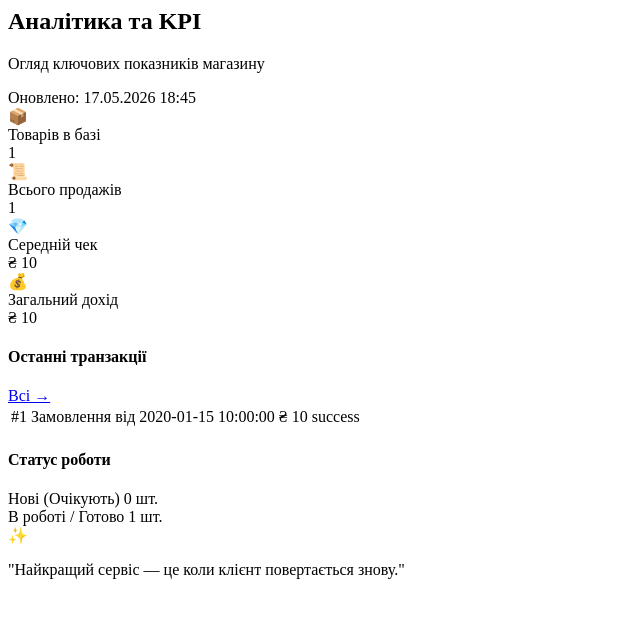
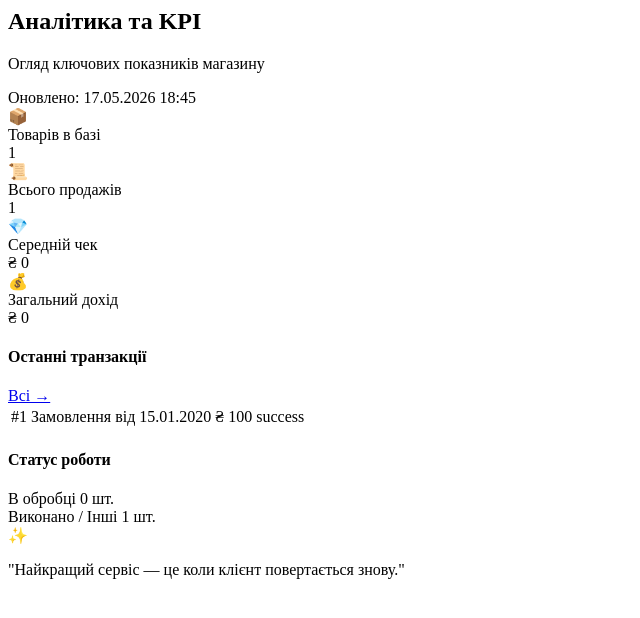
Before and after one commit to morieturm200/beautystore, a PHP site: page /mod_chars.php in a window 1280 px wide. Shown: the top 618 px of the page, without its empty margins (0-640 px from the left). Run offline with PHP 8.4, Linux system fonts and the light colour scheme; tables that the repository leaves empty or names only in its code hold one stand-in row (values such as "Sample post").

Commit message:
Update mod_chars.php

```diff
--- a/mod_chars.php
+++ b/mod_chars.php
@@ -1,33 +1,52 @@
 <?php
-// Якщо файл підключається через include в головному, $pdo вже існує.
 if (!isset($pdo)) {
     $host = "localhost"; $db = "beautystore"; $user = "beautyuser"; $pass = "1234";
     try {
-        $pdo = new PDO("mysql:host=$host;dbname=$db;charset=utf8", $user, $pass);
+        $pdo = new PDO("mysql:host=$host;dbname=$db;charset=utf8mb4", $user, $pass);
         $pdo->setAttribute(PDO::ATTR_ERRMODE, PDO::ERRMODE_EXCEPTION);
     } catch (Exception $e) { die("Помилка БД: " . $e->getMessage()); }
 }
 
-// 1. Отримуємо базові метрики
 $totalProducts = $pdo->query("SELECT COUNT(*) FROM product")->fetchColumn() ?: 0;
-$totalOrders = $pdo->query("SELECT COUNT(*) FROM orders")->fetchColumn() ?: 0;
+$totalOrders = $pdo->query("
+    SELECT COUNT(*) FROM orders o
+    WHERE o.status != 'accepted'
+      AND (
+          SELECT COALESCE(SUM(od.quantity * od.unit_price), 0)
+          FROM Order_Details od
+          WHERE od.order_id = o.order_id
+      ) > 0
+")->fetchColumn() ?: 0;
 
-// 2. Додаткова аналітика (Дохід, Середній чек, Нові замовлення)
-$totalRevenue = 0;
+$totalRevenue  = 0;
 $avgOrderValue = 0;
 $pendingOrders = 0;
 
 try {
-    $totalRevenue = $pdo->query("SELECT SUM(total_price) FROM orders")->fetchColumn() ?: 0;
+    $totalRevenue = $pdo->query("
+        SELECT COALESCE(SUM(od.quantity * od.unit_price), 0)
+        FROM Order_Details od
+        JOIN orders o ON od.order_id = o.order_id
+        WHERE od.status = 'ordered'
+          AND o.status != 'cancelled'
+    ")->fetchColumn() ?: 0;
+
     $avgOrderValue = $totalOrders > 0 ? $totalRevenue / $totalOrders : 0;
 
+    $pendingOrders = $pdo->query("
+        SELECT COUNT(*) FROM orders o
+        WHERE o.status = 'processing'
+          AND (
+              SELECT COALESCE(SUM(od.quantity * od.unit_price), 0)
+              FROM Order_Details od
+              WHERE od.order_id = o.order_id
+          ) > 0
+    ")->fetchColumn() ?: 0;
 
-    $pendingOrders = $pdo->query("SELECT COUNT(*) FROM orders WHERE status = 'Нове'")->fetchColumn() ?: 0;
 } catch (Exception $e) {}
 
-
-$pendingPercent = $totalOrders > 0 ? round(($pendingOrders / $totalOrders) * 100) : 0;
-$completedPercent = $totalOrders > 0 ? (100 - $pendingPercent) : 0;
+$pendingPercent   = $totalOrders > 0 ? round(($pendingOrders / $totalOrders) * 100) : 0;
+$completedPercent = 100 - $pendingPercent;
 ?>
 
 <div class="space-y-8 fade-in">
@@ -81,21 +100,40 @@ $completedPercent = $totalOrders > 0 ? (100 - $pendingPercent) : 0;
                     <tbody>
                         <?php
                         try {
-                            $recent = $pdo->query("SELECT * FROM orders ORDER BY 1 DESC LIMIT 4")->fetchAll();
-                            if (count($recent) > 0) {
-                                foreach($recent as $r) {
-                                    $id = $r['id'] ?? ($r['order_id'] ?? '-');
-                                    $date = $r['created_at'] ?? ($r['date'] ?? date('d.m.Y'));
-                                    $status = $r['status'] ?? 'Нове';
-                                    $price = $r['total_price'] ?? 0;
+                            $recent = $pdo->query("
+                                SELECT o.order_id, o.order_date, o.status,
+                                       COALESCE(SUM(od.quantity * od.unit_price), 0) AS calc_total
+                                FROM orders o
+                                LEFT JOIN Order_Details od ON od.order_id = o.order_id
+                                WHERE o.status != 'accepted'
+                                GROUP BY o.order_id, o.order_date, o.status
+                                HAVING calc_total > 0
+                                ORDER BY o.order_date DESC
+                                LIMIT 4
+                            ")->fetchAll(PDO::FETCH_ASSOC);
 
-                                    echo "<tr class='border-b border-gray-50 last:border-0 hover:bg-[#fcf8f5]/50 transition'>
+                            $status_map = [
+                                'accepted'   => 'Прийнято',
+                                'processing' => 'В обробці',
+                                'shipped'    => 'Відправлено',
+                                'delivered'  => 'Доставлено',
+                                'cancelled'  => 'Скасовано',
+                            ];
+
+                            if ($recent) {
+                                foreach ($recent as $r) {
+                                    $id           = $r['order_id'];
+                                    $date         = date('d.m.Y', strtotime($r['order_date']));
+                                    $status_label = $status_map[$r['status']] ?? $r['status'];
+                                    $price        = number_format((float)$r['calc_total'], 0, '.', ' ');
+                                    echo "
+                                    <tr class='border-b border-gray-50 last:border-0 hover:bg-[#fcf8f5]/50 transition'>
                                         <td class='py-4 pl-2 text-sm font-black text-gray-800'>#{$id}</td>
                                         <td class='py-4 text-xs text-gray-500 font-medium'>Замовлення від {$date}</td>
                                         <td class='py-4 text-sm font-bold text-gray-800'>₴ {$price}</td>
                                         <td class='py-4 text-right pr-2'>
                                             <span class='px-4 py-1.5 bg-[#fcf8f5] border border-[#d4a373]/30 text-[#d4a373] rounded-full text-[9px] font-black uppercase tracking-wider'>
-                                                    {$status}
+                                                {$status_label}
                                             </span>
                                         </td>
                                     </tr>";
@@ -103,8 +141,8 @@ $completedPercent = $totalOrders > 0 ? (100 - $pendingPercent) : 0;
                             } else {
                                 echo "<tr><td colspan='4' class='py-12 text-center text-xs text-gray-400 font-bold uppercase tracking-widest'>Замовлень ще немає</td></tr>";
                             }
-                        } catch(Exception $e) {
-                            echo "<tr><td colspan='4' class='py-12 text-center text-xs text-red-400 font-bold uppercase tracking-widest'>Очікування структури БД</td></tr>";
+                        } catch (Exception $e) {
+                            echo "<tr><td colspan='4' class='py-12 text-center text-xs text-red-400 font-bold uppercase tracking-widest'>Помилка: " . htmlspecialchars($e->getMessage()) . "</td></tr>";
                         }
                         ?>
                     </tbody>
@@ -118,7 +156,7 @@ $completedPercent = $totalOrders > 0 ? (100 - $pendingPercent) : 0;
             <div class="space-y-6">
                 <div>
                     <div class="flex justify-between text-[10px] font-bold uppercase tracking-wider mb-2">
-                        <span class="text-[#d4a373]">Нові (Очікують)</span>
+                        <span class="text-[#d4a373]">В обробці</span>
                         <span class="text-gray-800"><?= $pendingOrders ?> шт.</span>
                     </div>
                     <div class="w-full bg-white rounded-full h-2.5 border border-gray-100">
@@ -128,8 +166,8 @@ $completedPercent = $totalOrders > 0 ? (100 - $pendingPercent) : 0;
 
                 <div>
                     <div class="flex justify-between text-[10px] font-bold uppercase tracking-wider mb-2">
-                        <span class="text-gray-400">В роботі / Готово</span>
-                        <span class="text-gray-800"><?= $totalOrders - $pendingOrders ?> шт.</span>
+                        <span class="text-gray-400">Виконано / Інші</span>
+                        <span class="text-gray-800"><?= max(0, $totalOrders - $pendingOrders) ?> шт.</span>
                     </div>
                     <div class="w-full bg-white rounded-full h-2.5 border border-gray-100">
                         <div class="bg-gray-300 h-2.5 rounded-full" style="width: <?= $completedPercent ?>%"></div>
```
Lines whose indentation alone changed are shown as unchanged.
